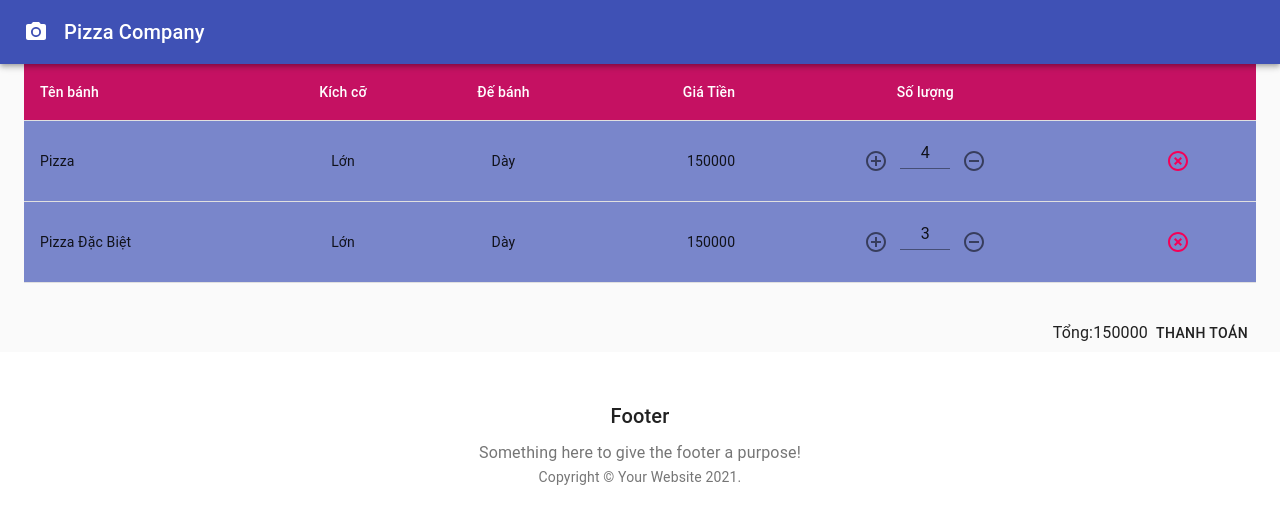
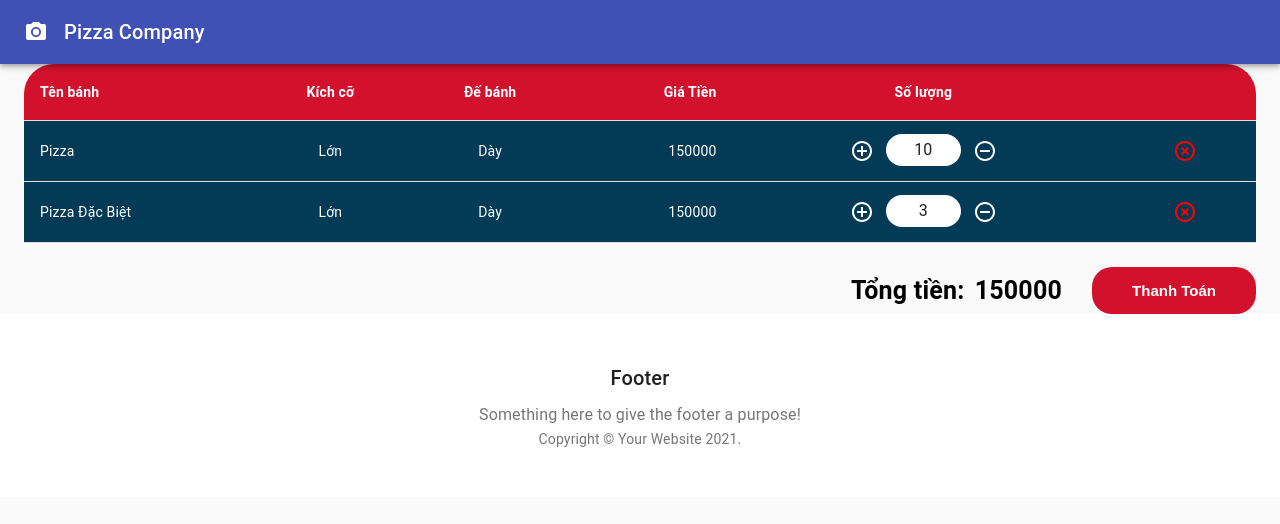
Before and after one commit to ndhungw/pizza-online, a React (Create React App) app: page /cart in a window 1280 px wide. Shown: the top 524 px of the page. Built offline with nearby package versions, Linux system fonts and the light colour scheme.

Commit message:
formatted the table and sum text like figma demo

```diff
--- a/src/App.js
+++ b/src/App.js
@@ -6,7 +6,6 @@ import Toolbar from '@material-ui/core/Toolbar';
 import Typography from '@material-ui/core/Typography';
 import { makeStyles } from '@material-ui/core/styles';
 import Link from '@material-ui/core/Link';
-import CartTable from "./components/CartTable";
 import Cart from './pages/Cart';
 
 function Copyright() {
--- a/src/components/CartTable.js
+++ b/src/components/Cart/CartTable.js
@@ -1,5 +1,5 @@
 import React from 'react';
-import {withStyles, makeStyles } from '@material-ui/core/styles';
+import { withStyles, makeStyles } from '@material-ui/core/styles';
 import Table from '@material-ui/core/Table';
 import TableBody from '@material-ui/core/TableBody';
 import TableCell from '@material-ui/core/TableCell';
@@ -10,35 +10,46 @@ import Paper from '@material-ui/core/Paper';
 import HighlightOffIcon from '@material-ui/icons/HighlightOff';
 import AddCircleOutlineIcon from '@material-ui/icons/AddCircleOutline';
 import RemoveCircleOutlineIcon from '@material-ui/icons/RemoveCircleOutline';
-import { IconButton, TextField } from '@material-ui/core';
+import { IconButton, InputBase, TextField, Typography } from '@material-ui/core';
 
 const useStyles = makeStyles((theme) => ({
   table: {
     minWidth: 650,
-    backgroundColor: theme.palette.primary.light,
   },
 
   count: {
-    width: 50,
+    width: 75,
   }
 }));
 
 const StyledTableCell = withStyles((theme) => ({
   head: {
-    backgroundColor: theme.palette.secondary.dark,
-    color: theme.palette.common.white,
+    backgroundColor: '#D2112D',
+    color: 'white',
+    fontWeight: 'bold',
+    paddingTop: theme.spacing(2),
+    paddingBottom: theme.spacing(2),
   },
   body: {
-    fontSize: 14,
+    fontSize: 30,
   },
 }))(TableCell);
+
+const StyledTableRow = withStyles((theme) => ({
+  root: {
+    backgroundColor: '#033A56',
+
+  },
+}))(TableRow);
+
+
 
 function createData(name, size, crust, price, count) {
   return { name, size, crust, price, count };
 }
 
 const rows = [
-  createData('Pizza', "Lớn", "Dày", 150000, 4),
+  createData('Pizza', "Lớn", "Dày", 150000, 10),
   createData('Pizza Đặc Biệt', "Lớn", "Dày", 150000, 3),
 
 ];
@@ -48,48 +59,56 @@ export default function CartTable() {
 
   return (
     <TableContainer>
-      <Table className={classes.table} aria-label="simple table">
+      <Table className={classes.table} aria-label="simple table" size="small">
         <TableHead>
           <TableRow>
-            <StyledTableCell>Tên bánh</StyledTableCell>
+            <StyledTableCell style={{ borderTopLeftRadius: 30 }}>Tên bánh</StyledTableCell>
             <StyledTableCell align="center">Kích cỡ</StyledTableCell>
             <StyledTableCell align="center">Đế bánh</StyledTableCell>
             <StyledTableCell align="right">Giá Tiền</StyledTableCell>
             <StyledTableCell align="center">Số lượng</StyledTableCell>
-            <StyledTableCell></StyledTableCell>
+            <StyledTableCell style={{ borderTopRightRadius: 30 }}></StyledTableCell>
 
           </TableRow>
         </TableHead>
         <TableBody>
           {rows.map((row) => (
-            <TableRow key={row.name}>
-              <TableCell component="th" scope="row">
+            <StyledTableRow key={row.name}>
+              <TableCell style={{ color: 'white' }} component="th" scope="row">
                 {row.name}
               </TableCell>
-              <TableCell align="center">{row.size}</TableCell>
-              <TableCell align="center">{row.crust}</TableCell>
-              <TableCell align="right">{row.price}</TableCell>
-              <TableCell align="center">
+              <TableCell
+                style={{
+                  color: 'white'
+                }} align="center">{row.size}</TableCell>
+              <TableCell style={{ color: 'white' }} align="center">{row.crust}</TableCell>
+              <TableCell style={{ color: 'white' }} align="right">{row.price}</TableCell>
+              <TableCell style={{ color: 'white' }} align="center">
                 <div>
                   <IconButton>
-                    <AddCircleOutlineIcon></AddCircleOutlineIcon>
+                    <AddCircleOutlineIcon style={{ color: 'white' }}></AddCircleOutlineIcon>
                   </IconButton>
-                  <TextField
+                  {/* <TextField
                     className={classes.count}
                     width="30"
                     value={row.count}
-                    inputProps={{min: 0, style: { textAlign: 'center' }}}></TextField>
+                    inputProps={{min: 0, style: { textAlign: 'center', backgroundColor: 'white' }}}></TextField> */}
+                  <InputBase
+                    className={classes.count}
+                    inputProps={{ min: 0, style: { textAlign: 'center', backgroundColor: 'white', borderRadius: 30 } }}
+                    value={row.count}>
+                  </InputBase>
                   <IconButton>
-                    <RemoveCircleOutlineIcon></RemoveCircleOutlineIcon>
+                    <RemoveCircleOutlineIcon style={{ color: 'white' }}></RemoveCircleOutlineIcon>
                   </IconButton>
                 </div>
               </TableCell>
               <TableCell align="center">
                 <IconButton>
-                  <HighlightOffIcon color="secondary"></HighlightOffIcon>
+                  <HighlightOffIcon style={{ color: 'red' }}></HighlightOffIcon>
                 </IconButton>
               </TableCell>
-            </TableRow>
+            </StyledTableRow>
           ))}
         </TableBody>
       </Table>
--- a/src/pages/Cart.js
+++ b/src/pages/Cart.js
@@ -1,12 +1,12 @@
 import React from 'react';
 import Grid from '@material-ui/core/Grid';
 import CssBaseline from '@material-ui/core/CssBaseline';
-import { makeStyles } from '@material-ui/core/styles';
+import { makeStyles, withStyles } from '@material-ui/core/styles';
 import Container from '@material-ui/core/Container';
 
 import PageSectionName from '../components/PizzaDetail/PageSectionName';
-import CartTable from '../components/CartTable';
-import { Button, Typography } from '@material-ui/core';
+import CartTable from '../components/Cart/CartTable';
+import { Button, ButtonBase, Typography } from '@material-ui/core';
 
 const useStyles = makeStyles((theme) => ({
     root: {
@@ -14,7 +14,7 @@ const useStyles = makeStyles((theme) => ({
     },
 
     summary: {
-        marginTop: theme.spacing(4),
+        marginTop: theme.spacing(3),
         display: 'flex',
         justifyContent: "flex-end",
         alignItems: "center",
@@ -35,16 +35,30 @@ const useStyles = makeStyles((theme) => ({
     }
 }));
 
+const StyledSum = withStyles((theme) => ({
+    root: {
+    fontStyle: 'normal',
+    fontWeight: 'bold',
+    fontSize: 25,
+    // lineHeight: 42,
+    color: '#000000',
+  },
+  })) (Typography);
+
 const Cart = (props) => {
     const classes = useStyles();
 
-    return(
+    return (
         <Container>
             <CartTable></CartTable>
-            <div className = {classes.summary}>
-            <Typography>Tổng:</Typography>
-            <Typography>150000</Typography>
-            <Button>Thanh toán</Button>
+            <div className={classes.summary}>
+                <StyledSum style={{marginRight: 10}}>Tổng tiền: </StyledSum>
+                <StyledSum>150000</StyledSum>
+                <ButtonBase style={{marginLeft: 30}}>
+                    <div style={{ borderRadius: 20, paddingVertical: 15, paddingInline: 40, backgroundColor: '#D2112D' }}>
+                        <p style={{ fontWeight: 'bold', color: 'white', fontSize: 15 }}>Thanh Toán</p>
+                    </div>
+                </ButtonBase>
             </div>
 
         </Container>
```
Also changed, not shown: 1 other file (tests, documents, lock files or other folders).
